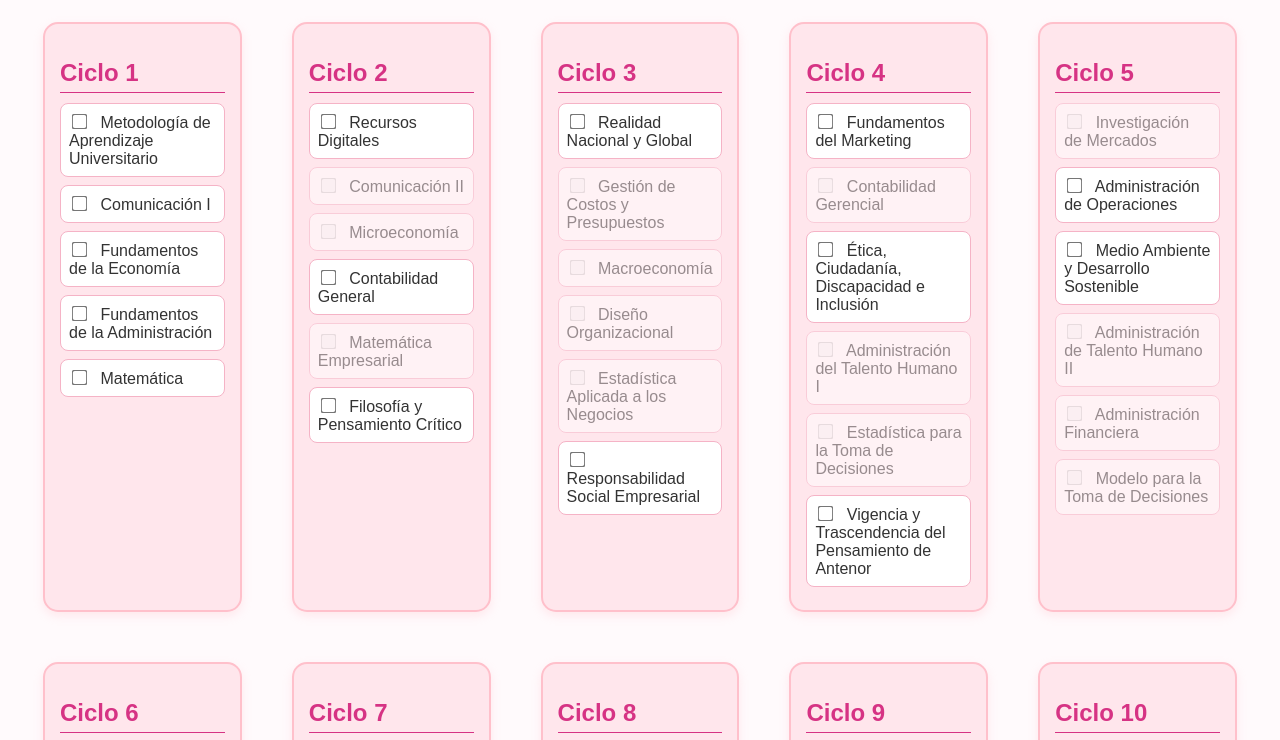
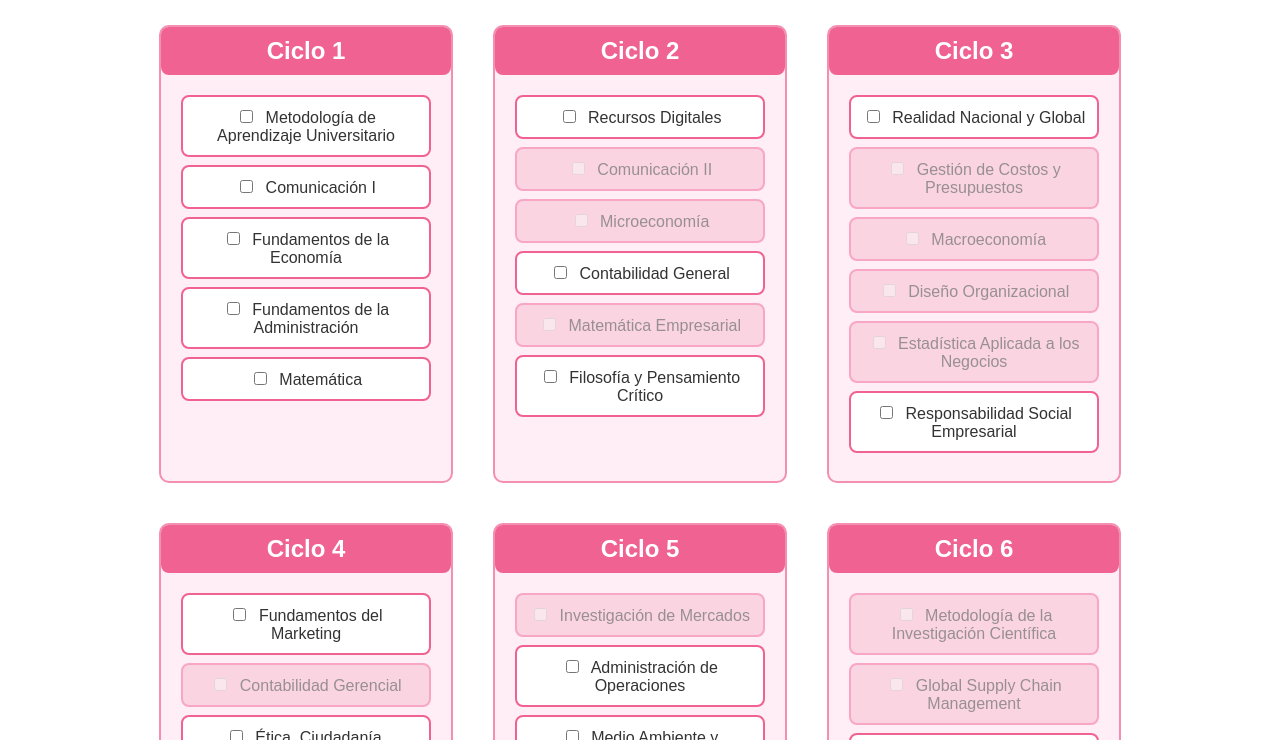
Before and after one commit to luan99001/Malla-Administraci-n, a plain HTML site: page index.html in a window 1280 px wide. Shown: the part 101-841 px from the top of the page. Drawn offline with Linux system fonts and the light colour scheme.

Commit message:
Update estilos.css

```diff
--- a/estilos.css
+++ b/estilos.css
@@ -1,62 +1,66 @@
 body {
-  background: #fffafc;
-  font-family: Arial, Helvetica, sans-serif;
+  background: #fff;
+  font-family: Arial, sans-serif;
+  text-align: center;
+  padding: 20px;
   color: #333;
-  padding: 20px;
 }
 
 h1 {
-  text-align: center;
-  color: #d63384; /* rosa fuerte */
+  color: #c2185b; /* rosa fuerte */
+  margin-bottom: 40px;
+}
+
+.malla {
+  display: flex;
+  flex-wrap: wrap;
+  justify-content: center;
+  gap: 40px;
 }
 
 .ciclo {
-  border: 2px solid #ffc0cb; /* rosa claro */
-  background: #ffe6ec; /* fondo rosa pastel */
-  padding: 15px;
-  margin: 15px;
-  border-radius: 15px;
-  box-shadow: 0 4px 10px rgba(255, 192, 203, 0.3);
+  border: 2px solid #f48fb1; /* rosa suave */
+  border-radius: 10px;
+  padding: 20px;
+  background: #ffeef5;
+  width: 250px;
 }
 
 .ciclo h2 {
-  color: #d63384;
-  border-bottom: 1px solid #d63384;
-  padding-bottom: 5px;
-  margin-bottom: 10px;
+  background: #f06292;
+  color: #fff;
+  padding: 10px;
+  border-radius: 8px;
+  margin: -20px -20px 20px -20px;
 }
 
 .curso {
+  background: #fff;
+  border: 2px solid #f06292;
+  border-radius: 8px;
   margin: 8px 0;
-  padding: 8px;
-  background: #fff;
-  border: 1px solid #f5b3c6;
-  border-radius: 8px;
-  display: flex;
-  align-items: center;
-  transition: background 0.3s;
+  padding: 10px;
+  transition: background 0.3s, opacity 0.3s;
 }
 
-.curso:hover {
-  background: #ffe0e9;
+.curso input[type="checkbox"] {
+  margin-right: 8px;
+}
+
+.curso.bloqueado {
+  background: #f8bbd0; /* rosa muy suave para bloquear */
+  opacity: 0.5;
 }
 
 .curso label {
   cursor: pointer;
-  flex: 1;
+  user-select: none;
 }
 
-.bloqueado {
-  opacity: 0.5;
+.curso.bloqueado label {
+  cursor: not-allowed;
 }
 
-input[type="checkbox"] {
-  margin-right: 10px;
-  transform: scale(1.2);
+.curso input[type="checkbox"]:disabled + label {
+  cursor: not-allowed;
 }
-
-.malla {
-  display: grid;
-  grid-template-columns: repeat(auto-fit, minmax(220px, 1fr));
-  gap: 20px;
-}
```
